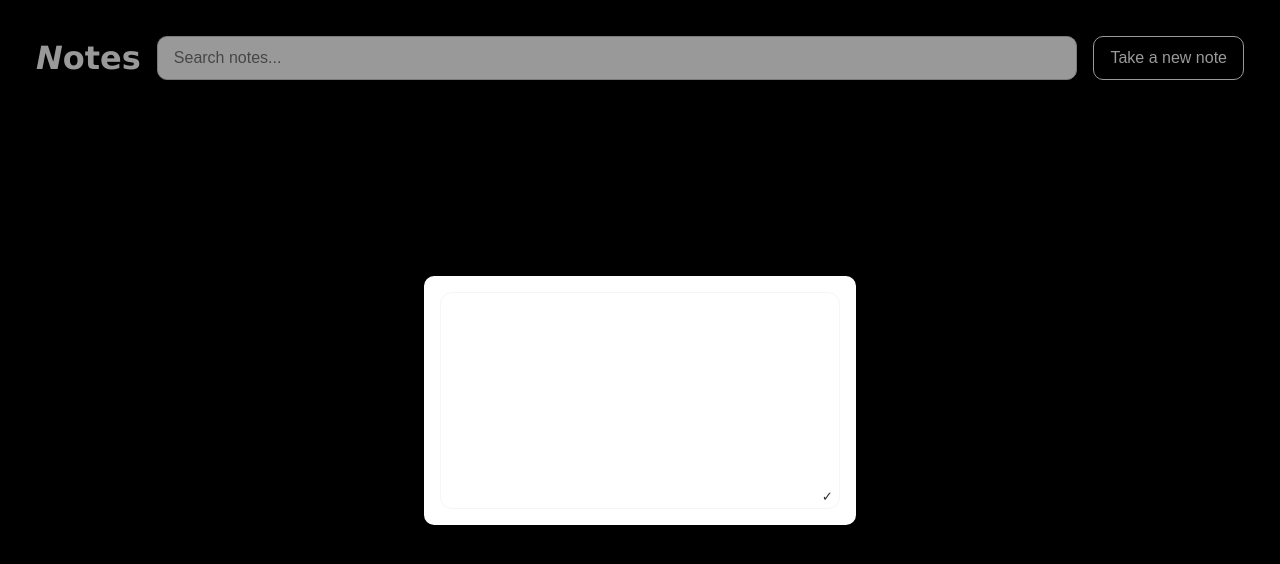
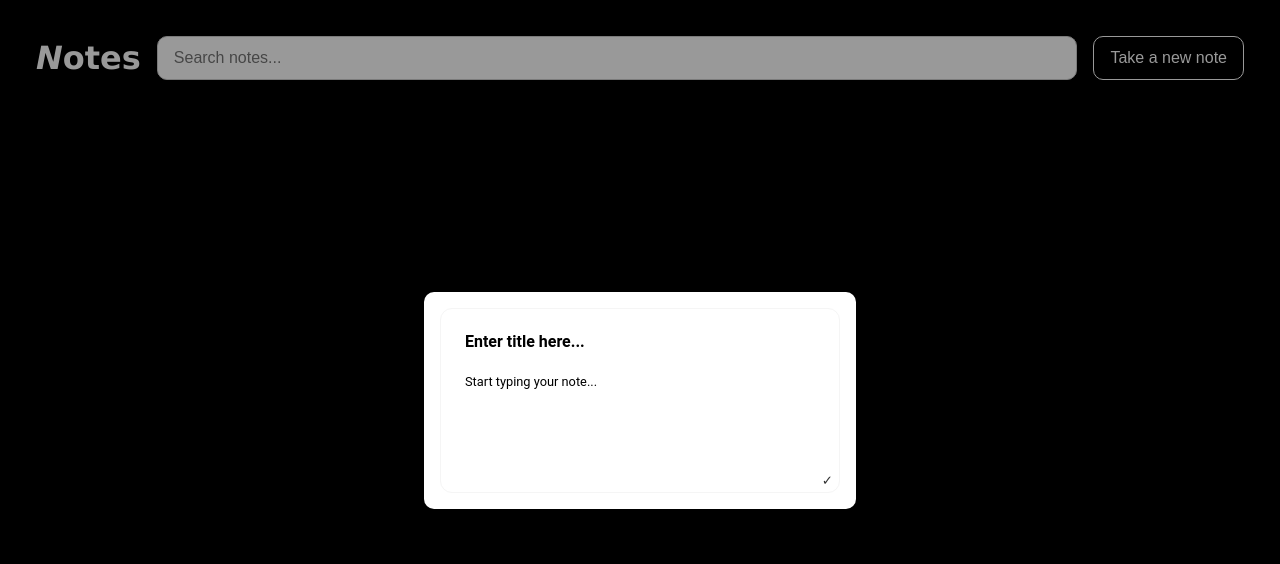
Before and after one commit to tanmaymone/notes, a React (Vite) app: page / in a window 1280 px wide. Both pictures are taken after a click on the button "Take a new note". Shown: the top 564 px of the page. Built offline with nearby package versions, Linux system fonts and the light colour scheme.

Commit message:
fixed edit note background color issue and placeholder text issue

```diff
--- a/src/components/EditNote.css
+++ b/src/components/EditNote.css
@@ -12,7 +12,6 @@
 .edit-note-header,
 .edit-note-body {
   font-family: 'Roboto', sans-serif;
-  color: white;
   border: none;
   outline: none;
   background: transparent;
@@ -45,25 +44,3 @@
   align-items: center;
   justify-content: center;
 }
-
-.edit-note-label {
-    margin: 2px;
-    font-size: 0.5rem;
-}
-
-.edit-note-labels {
-    margin-top: 2rem;
-}
-
-.edit-note-select-labels-dropdown {
-  background: transparent;
-  border: none;
-  color: #fff;
-  font-size: 0.5rem;
-  cursor: pointer;
-  padding: 4px 8px;
-  transition: background 0.2s;
-   position: absolute;
-  bottom: 1px;
-  left: 1px;
-}
--- a/src/components/EditNote.jsx
+++ b/src/components/EditNote.jsx
@@ -6,6 +6,8 @@ export default function EditNote({ note, onClose, onSave }) {
   // Local state for controlled inputs
   const [title, setTitle] = useState(note.title || "");
   const [text, setText] = useState(note.text || "");
+  const placeholderBody = "Start typing your note...";
+  const placeholderHeader = "Enter title here...";
 
   const handleSave = () => {
     const updatedNote = {
@@ -23,16 +25,22 @@ export default function EditNote({ note, onClose, onSave }) {
           <input
             type="text"
             className="edit-note-header"
-            placeholder="Enter title here..."
+            placeholder={placeholderHeader}
             value={title}
             onChange={(e) => setTitle(e.target.value)}
+            onFocus={() => {
+              if (title === placeholderHeader) setTitle("");
+            }}
           />
 
           <textarea
             className="edit-note-body"
-            placeholder="Start typing your note..."
+            placeholder={placeholderBody}
             value={text}
             onChange={(e) => setText(e.target.value)}
+            onFocus={() => {
+              if (text === placeholderBody) setText("");
+            }}
             rows={6}
           />
 
```
Lines whose indentation alone changed are shown as unchanged.
